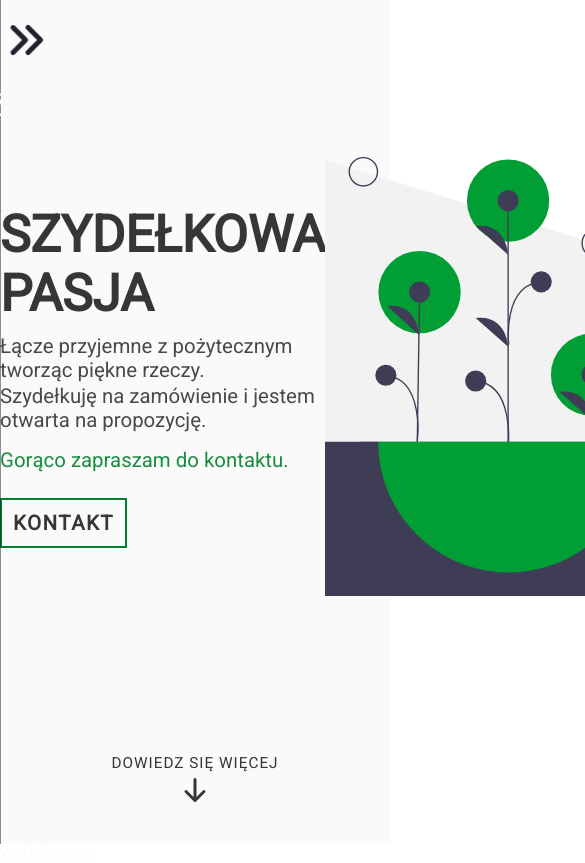
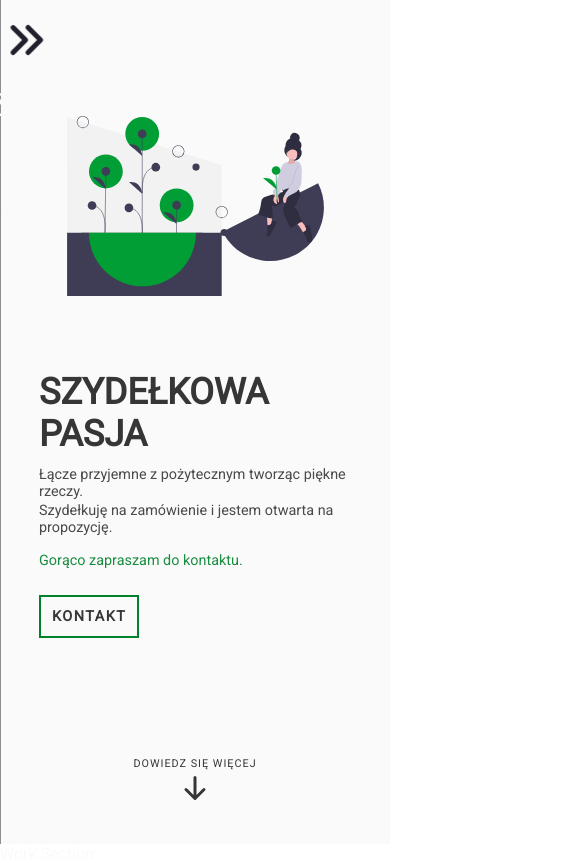
Before and after one commit to ajiiz/niteczki-daneczki-website, a React (Create React App) app: page / in a window 390 px wide. Shown: the top 863 px of the page, 585 px wide, since content can reach past the window. Built offline with nearby package versions, Linux system fonts and the light colour scheme.

Commit message:
Added Homepage mobile styles

```diff
--- a/src/styles/home.scss
+++ b/src/styles/home.scss
@@ -22,7 +22,8 @@
 }
 
 .header-image {
-    height: 65%;
+    height: 30em;
+    width: 40%;
 }
 
 .content {
@@ -113,3 +114,50 @@
         transform: translateY(0px);
     }
 }
+
+@media screen and (max-width: 1600px) {
+    .home {
+        font-size: 15px;
+    }
+}
+
+@media screen and (max-width: 1100px) {
+    .home {
+        font-size: 14px;
+    }
+
+    .content {
+        height: 40%;
+    }
+
+    .header {
+        flex-direction: column-reverse;
+    }
+}
+
+@media screen and (max-width: 500px) {
+    .home {
+        font-size: 12px;
+    }
+
+    .header-image {
+        width: 70%;
+        height: 15em;
+    }
+
+    .content {
+        width: 80%;
+    }
+}
+
+@media screen and (max-height: 650px) {
+    .scroll-down {
+        visibility: hidden;
+    }
+}
+
+@media screen and (min-width: 768px) and (min-height: 1024px) and (max-width: 1028) and (max-height: 1370) {
+    .home {
+        font-size: 17px;
+    }
+}
```
